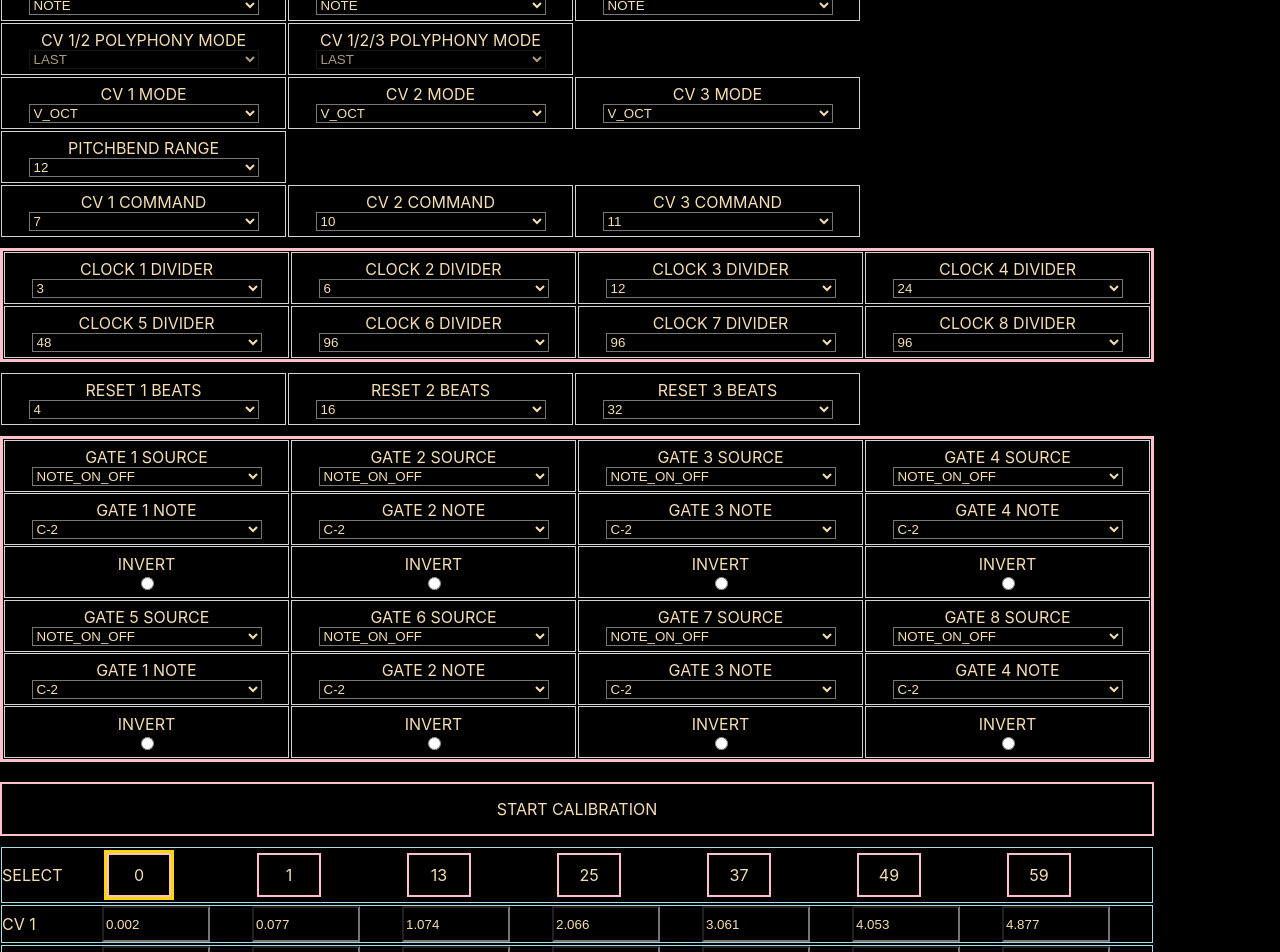
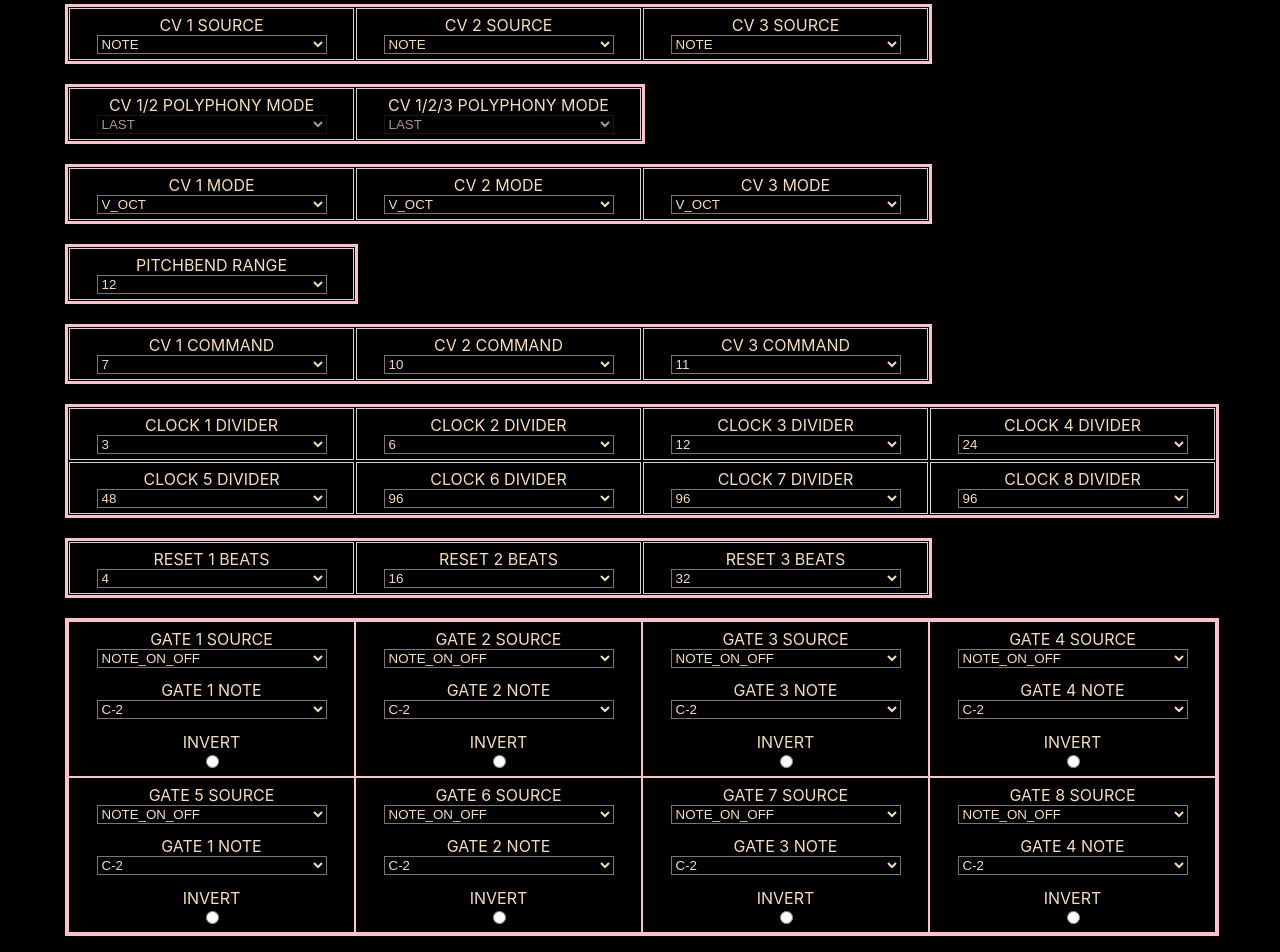
Before and after one commit to marchingband/Unholy_Host_Webapp, a React (Create React App) app: page / in a window 1280 px wide. Shown: the part 140-1092 px from the top of the page. Built offline with nearby package versions, Linux system fonts and the light colour scheme; the HTML template or start-up script is replaced by a standard one.

Commit message:
tweak layout, check ports, auto load

```diff
--- a/src/App.css
+++ b/src/App.css
@@ -4,6 +4,7 @@
     justify-content: space-evenly;
     width: 1150px;
     font-weight: 400;
+    margin: auto;
 }
 
 .header {
@@ -14,7 +15,6 @@
 .App h2 {
     display: inline;
     margin: auto;
-    /* margin-bottom: 30px; */
 }
 
 .button {
@@ -36,7 +36,7 @@
     align-items: center;
 }
 
-.select-meta-group{
+.group{
     margin-block: 10px;
     border: 3px solid pink;
     margin-right: auto;
@@ -59,6 +59,15 @@
     margin:1px
 }
 
+.gate-group {
+    border: 1px solid pink;
+    /* outline: 1px solid green; */
+}
+
+.gate-group label {
+    border: none;
+}
+
 .cal-buttons {
     display: flex;
     /* justify-content: space-evenly; */
@@ -75,6 +84,10 @@
     /* border-style: dashed; */
 }
 
+.row-label {
+    width: 100px;
+    margin-left: 10px;
+}
 
 .cal-readings {
     display: flex;
@@ -94,7 +107,6 @@
 .cal input {
     height: 30px;
     width:100px;
-    /* padding-inline: 20px; */
     background-color: black;
     color: wheat
 }
@@ -112,7 +124,10 @@
     justify-content: center;
     width: 40px;
     outline: 1px solid gold;
-    /* margin-inline: 52px; */
+}
+
+.cal-button:hover {
+    opacity: 0.5;
 }
 
 .big-button {
--- a/src/App.js
+++ b/src/App.js
@@ -40,7 +40,7 @@ function App() {
           SAVE
         </span>
       </span>
-      <div className='select-group'>
+      <div className='select-group group'>
         {
           polyhponyModes.map((mode,i)=>
             <label key={i}>
@@ -55,7 +55,7 @@ function App() {
           )
         }
       </div>
-      <div className="select-group">
+      <div className="select-group group">
         {
           [
             { get: config.CV_1_SOURCE, set: config.setCV_1_SOURCE, abled: config.POLYPHONY_MODE == MONOPHONIC },
@@ -81,7 +81,7 @@ function App() {
           )
         }
       </div>
-      <div className="select-group">
+      <div className="select-group group">
         {
           [
             { get: config.CV_1_AND_2_MODE,       set: config.setCV_1_AND_2_MODE,       abled: config.POLYPHONY_MODE == DUOPHONIC },
@@ -106,7 +106,7 @@ function App() {
           )
         }
       </div>
-      <div className="select-group">
+      <div className="select-group group">
         {
           [
             { get: config.CV_1_SCALE, set: config.setCV_1_SCALE },
@@ -131,7 +131,7 @@ function App() {
           )
         }
       </div>
-      <div className="select-group">
+      <div className="select-group group">
           <label>
             PITCHBEND RANGE
             <select
@@ -148,7 +148,7 @@ function App() {
             </select>
           </label>
       </div>
-      <div className="select-group">
+      <div className="select-group group">
         {
           [
             { get: config.CC1_COMMAND, set: config.setCC1_COMMAND },
@@ -173,7 +173,7 @@ function App() {
           )
         }
       </div>
-      <div className="select-meta-group">
+      <div className="group">
         <div className="select-group">
           {
             [
@@ -227,7 +227,7 @@ function App() {
           }
         </div>
       </div>
-      <div className="select-group">
+      <div className="select-group group">
         {
           [
             { get: config.RESET_1_BEATS, set: config.setRESET_1_BEATS },
@@ -252,7 +252,7 @@ function App() {
           )
         }
       </div>
-      <div className="select-meta-group">
+      <div className="group">
 
         <div className="select-group">
           {
@@ -375,7 +375,9 @@ function App() {
         {config.calibrating ? "STOP CALIBRATION" : "START CALIBRATION"}
       </div>
       <div className='cal-buttons'>
-        <div style={{width:"100px"}}>SELECT</div>
+        <div className='row-label'>
+          SELECT
+        </div>
         {
           calibration_values.map((val, i)=>
             <div className='button-container' key={i}>
@@ -426,7 +428,9 @@ function App() {
 
         ].map((cv, i)=>
           <div className='cal-readings' key={i}>
-            <div style={{width:"100px"}}>{"CV " + (i + 1)}</div>
+            <div className='row-label'>
+              {"CV " + (i + 1)}
+            </div>
             {
               cv.map(({get, set}, i)=>
                 <div className='cal' key={i}>
--- a/src/modules/midi.js
+++ b/src/modules/midi.js
@@ -383,6 +383,8 @@ export const useMidi = (config) => {
 
     const [midiAccess, setMidiAccess] = useState(null)
     const [midiOut, setMidiOut] = useState(null)
+    const [connection, setConnection] = useState(null)
+    const [initilized, setinitilized] = useState(false)
 
     const onMIDISuccess = useCallback(( midi ) => {
         console.log( "MIDI ready!" );
@@ -434,9 +436,13 @@ export const useMidi = (config) => {
             if(entry.name == "Seeeduino XIAO"){
                 console.log("found UCB input, connecting")
                 entry.onmidimessage = onMIDIMessage
+                entry.onstatechange = ({port}) => {
+                    console.log("usb port state change: " + port.connection)
+                    setConnection(port.connection)
+                }
             }
         })
-    }, [midiOut, config])
+    }, [midiOut, config, setConnection])
 
     const initWebMidi = async () => {
         if(!navigator.requestMIDIAccess){
@@ -452,15 +458,13 @@ export const useMidi = (config) => {
         }
     }
 
-
-
     const sendNoteOnOff = useCallback((note)=>{
         if(!midiOut)return
         sendNoteOn(note)
         setTimeout(()=>{
             sendNoteOff(note)
         },500)
-    }, [midiOut])
+    }, [midiOut, connection])
 
     const sendNoteOn = useCallback((note)=>{
         if(!midiOut)return
@@ -526,7 +530,7 @@ export const useMidi = (config) => {
     }, [config.showModal])
 
     const sendConfigSysex = useCallback(()=>{
-        if(!midiOut)return
+        if(connection != "open")return alert("no UCB connected")
 
         config.setModaltext("sending sysex")
         config.setShowModal(true)
@@ -543,10 +547,10 @@ export const useMidi = (config) => {
             checksum,
             0xf7
         ])
-    },[config, midiOut])
+    },[config, midiOut, connection])
 
     const sendSysexRequest = useCallback(()=>{
-        if(!midiOut)return
+        if(connection != "open")return alert("no UCB connected")
 
         console.log("sending sysex request")
         midiOut.send([
@@ -557,7 +561,7 @@ export const useMidi = (config) => {
             SYSEX_TYPE_REQUEST_CONFIG,
             0xF7
         ])
-    }, [midiOut])
+    }, [midiOut, connection])
 
     const sendCalStart = useCallback(()=>{
         if(!midiOut)return
@@ -586,6 +590,14 @@ export const useMidi = (config) => {
             0xF7
         ])
     }, [midiOut])
+
+    useEffect(()=>{
+        console.log("ya")
+        if((connection == "open") && (initilized == false)){
+            setinitilized(true)
+            sendSysexRequest()
+        }
+    }, [connection, initilized])
 
     return {sendMidiRealtime, sendNoteOn, sendConfigSysex, sendSysexRequest, sendCalStart, sendCalStop, sendNoteOnOff, sendNoteOff}
 }
```
